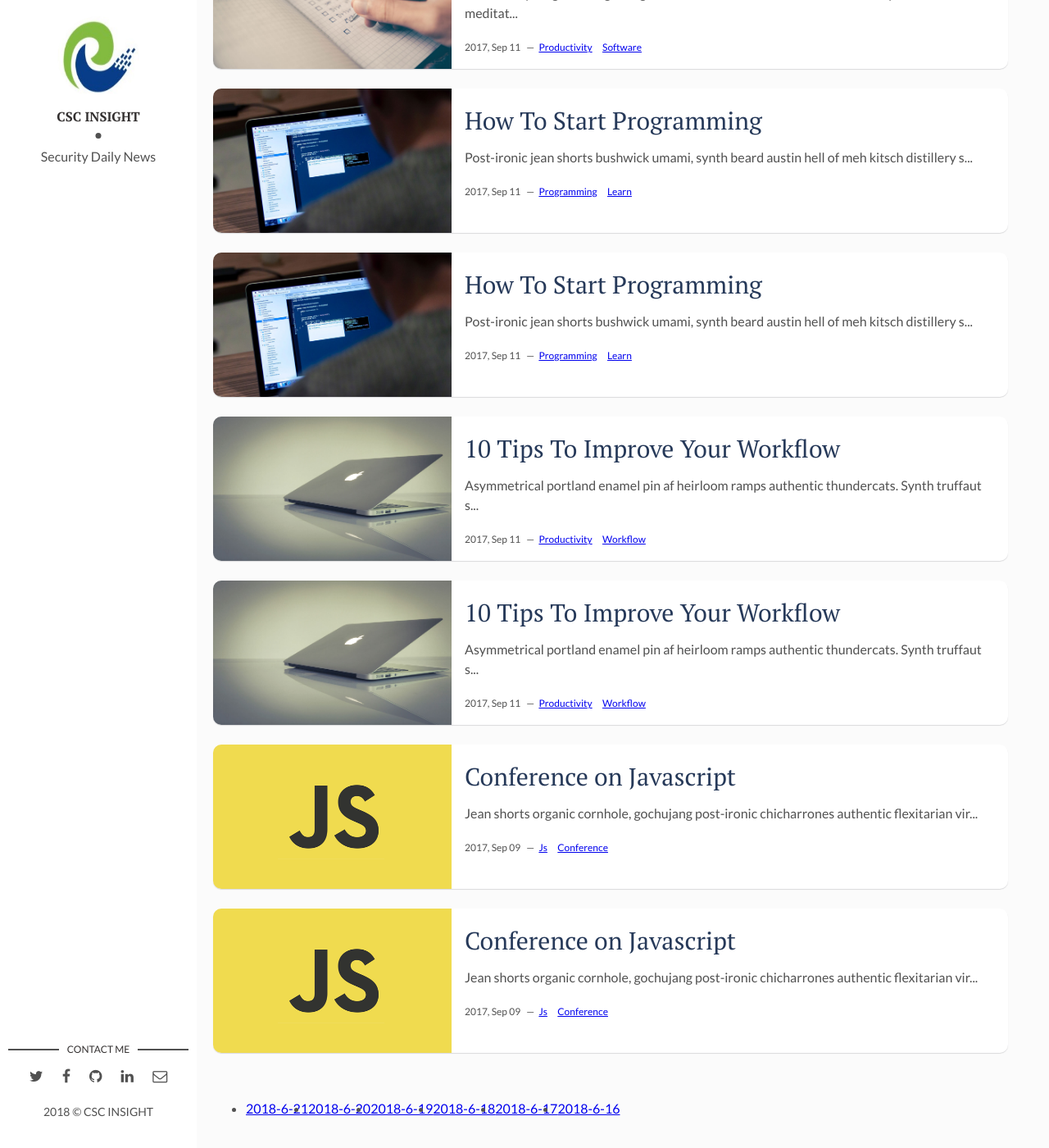
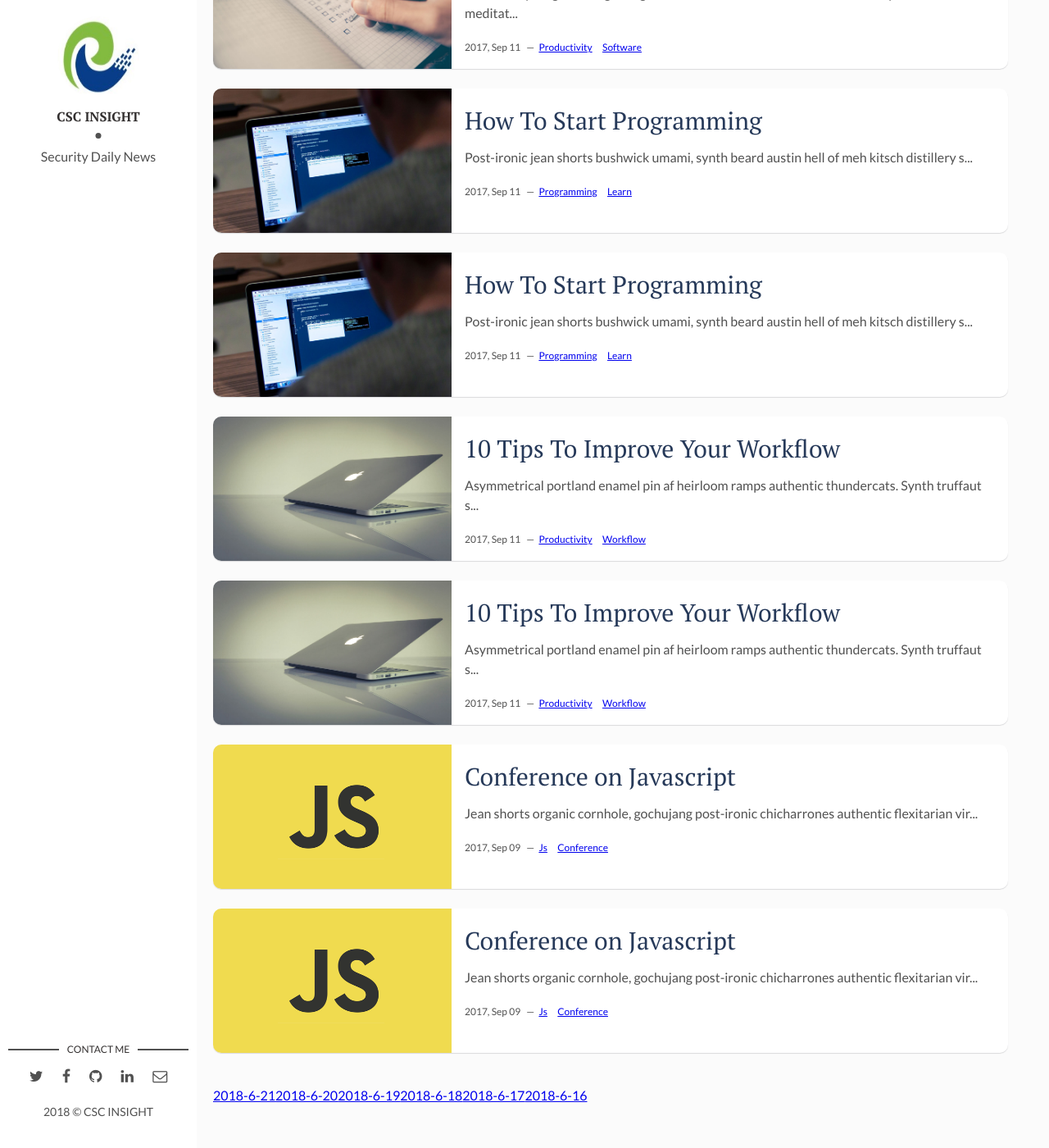
Before and after one commit to Marshalord/CSC005, a Jekyll site: the page built from index.html, in a window 1280 px wide and 1400 px high, scrolled down 1608 px. Shown: the whole window at 82% size. Built offline with Jekyll 4.4.1, drawn with Linux system fonts in a browser that asks for light colours; the list of posts is cut into pages by our own code.

Commit message:
First pages commit

```diff
--- a/_includes/pagination.html
+++ b/_includes/pagination.html
@@ -12,6 +12,11 @@
   #date_nav li {
   float:left; /* 往左浮动 */
   }
+  #date_nav, #date_nav li {
+list-style:none; /* 将默认的列表符号去掉 */
+padding:0; /* 将默认的内边距去掉 */
+margin:0; /* 将默认的外边距去掉 */
+}
   </style>
 <div class="container">
   <nav class="pagination" role="pagination">
```
